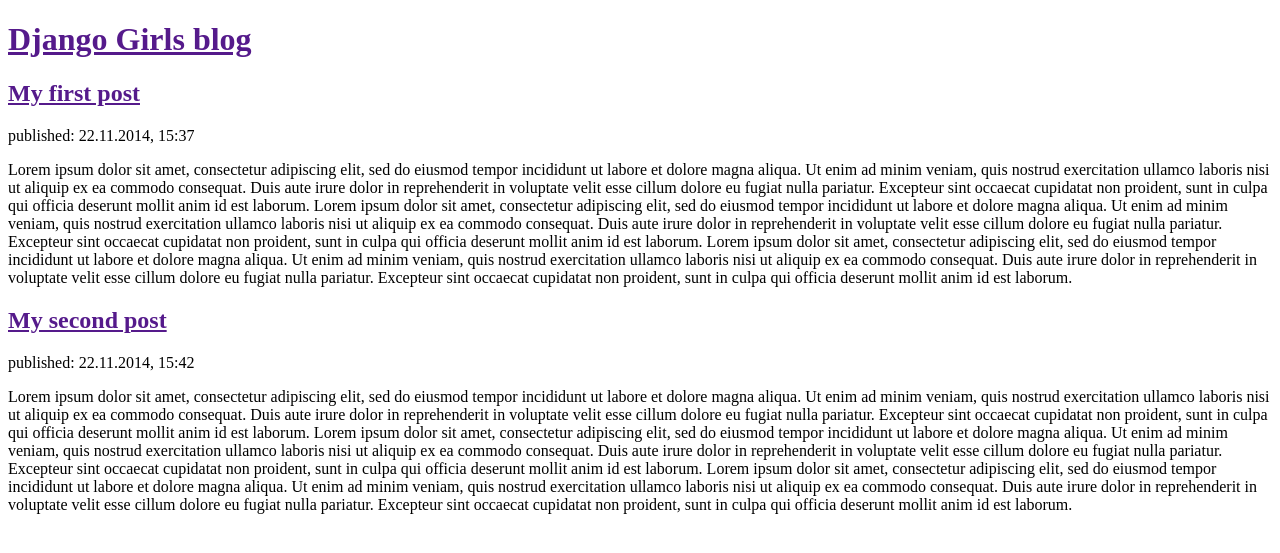
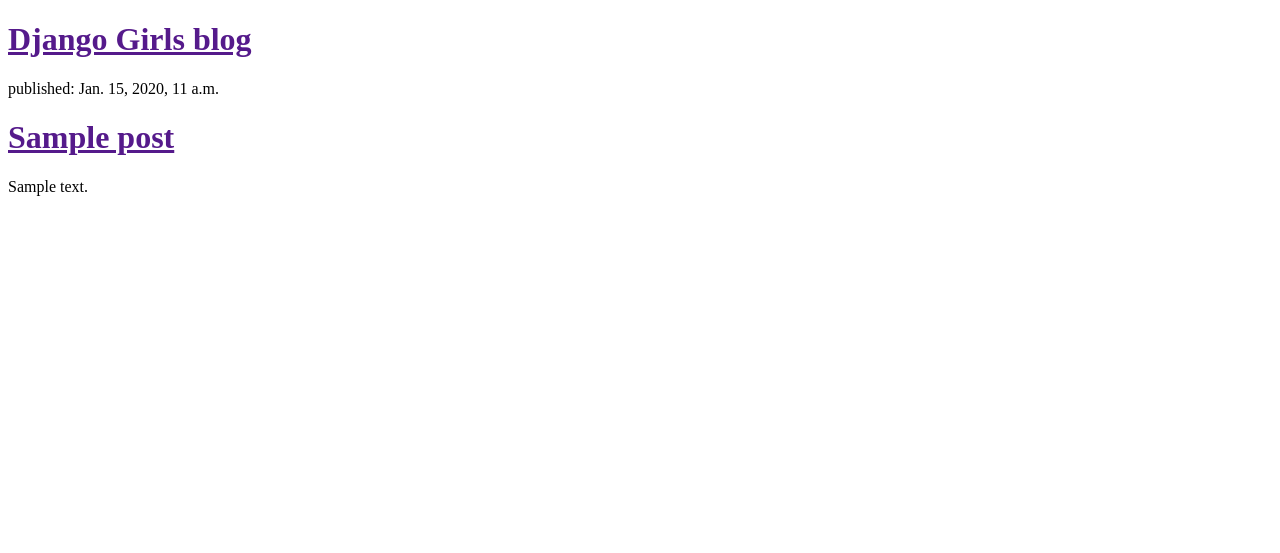
Before and after one commit to JovanyNegocio/my-first-blog, a Django app: template blog/templates/blog/post_list.html in a window 1280 px wide. Shown: the top 553 px of the page. Run offline with Django 3.2, Linux system fonts and the light colour scheme; the template is opened without the code that fills it: values that come from a table or form of the project are taken from there, others are empty; tables that the repository leaves empty hold one stand-in row (values such as "Sample post").

Commit message:
Modified templates to display posts from database.

```diff
--- a/blog/templates/blog/post_list.html
+++ b/blog/templates/blog/post_list.html
@@ -9,18 +9,13 @@
 	<div>
 		<h1><a href="">Django Girls blog</a></h1>
 	</div>
-
-	<div>
-		<h2><a href="">My first post</a></h2>
-		<p>published: 22.11.2014, 15:37</p>
-		<p>Lorem ipsum dolor sit amet, consectetur adipiscing elit, sed do eiusmod tempor incididunt ut labore et dolore magna aliqua. Ut enim ad minim veniam, quis nostrud exercitation ullamco laboris nisi ut aliquip ex ea commodo consequat. Duis aute irure dolor in reprehenderit in voluptate velit esse cillum dolore eu fugiat nulla pariatur. Excepteur sint occaecat cupidatat non proident, sunt in culpa qui officia deserunt mollit anim id est laborum. Lorem ipsum dolor sit amet, consectetur adipiscing elit, sed do eiusmod tempor incididunt ut labore et dolore magna aliqua. Ut enim ad minim veniam, quis nostrud exercitation ullamco laboris nisi ut aliquip ex ea commodo consequat. Duis aute irure dolor in reprehenderit in voluptate velit esse cillum dolore eu fugiat nulla pariatur. Excepteur sint occaecat cupidatat non proident, sunt in culpa qui officia deserunt mollit anim id est laborum. Lorem ipsum dolor sit amet, consectetur adipiscing elit, sed do eiusmod tempor incididunt ut labore et dolore magna aliqua. Ut enim ad minim veniam, quis nostrud exercitation ullamco laboris nisi ut aliquip ex ea commodo consequat. Duis aute irure dolor in reprehenderit in voluptate velit esse cillum dolore eu fugiat nulla pariatur. Excepteur sint occaecat cupidatat non proident, sunt in culpa qui officia deserunt mollit anim id est laborum.</p>
-	</div>
-
-	<div>
-		<h2><a href="">My second post</a></h2>
-		<p>published: 22.11.2014, 15:42</p>
-		<p>Lorem ipsum dolor sit amet, consectetur adipiscing elit, sed do eiusmod tempor incididunt ut labore et dolore magna aliqua. Ut enim ad minim veniam, quis nostrud exercitation ullamco laboris nisi ut aliquip ex ea commodo consequat. Duis aute irure dolor in reprehenderit in voluptate velit esse cillum dolore eu fugiat nulla pariatur. Excepteur sint occaecat cupidatat non proident, sunt in culpa qui officia deserunt mollit anim id est laborum. Lorem ipsum dolor sit amet, consectetur adipiscing elit, sed do eiusmod tempor incididunt ut labore et dolore magna aliqua. Ut enim ad minim veniam, quis nostrud exercitation ullamco laboris nisi ut aliquip ex ea commodo consequat. Duis aute irure dolor in reprehenderit in voluptate velit esse cillum dolore eu fugiat nulla pariatur. Excepteur sint occaecat cupidatat non proident, sunt in culpa qui officia deserunt mollit anim id est laborum. Lorem ipsum dolor sit amet, consectetur adipiscing elit, sed do eiusmod tempor incididunt ut labore et dolore magna aliqua. Ut enim ad minim veniam, quis nostrud exercitation ullamco laboris nisi ut aliquip ex ea commodo consequat. Duis aute irure dolor in reprehenderit in voluptate velit esse cillum dolore eu fugiat nulla pariatur. Excepteur sint occaecat cupidatat non proident, sunt in culpa qui officia deserunt mollit anim id est laborum.</p>
-	</div>
+		{% for post in posts %}
+			<div>
+				<p>published: {{ post.published_date }}</p>
+				<h1><a href="">{{ post.title  }}</a></h1>
+				<p>{{ post.text|linebreaksbr }}</p>
+			</div>
+		{% endfor %}
 </body>
 
 </html>
--- a/blog/views.py
+++ b/blog/views.py
@@ -1,6 +1,9 @@
 from django.shortcuts import render
+from django.utils import timezone
+from .models import Post
 
 # Create your views here.
 
 def post_list(request):
-	return render(request, 'blog/post_list.html', {})
+	posts = Post.objects.filter(published_date__lte=timezone.now()).order_by('published_date')
+	return render(request, 'blog/post_list.html', {'posts': posts})
```
